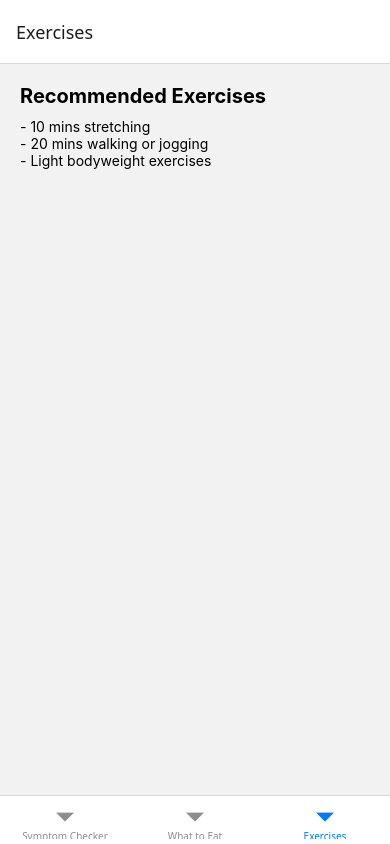
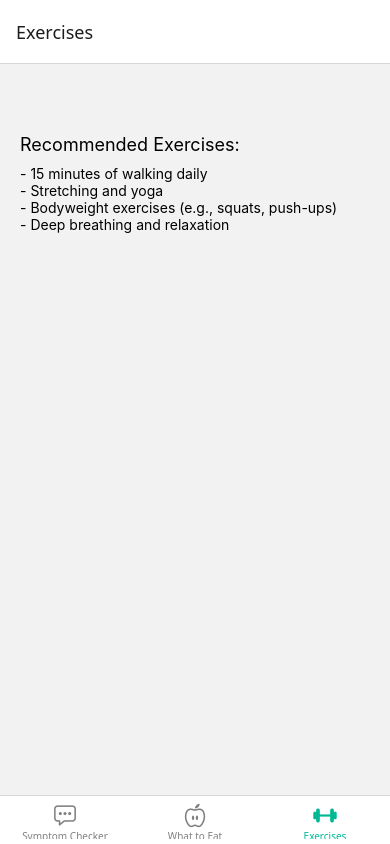
Before and after one commit to Xlai05/HealthHub, a React Native app in the folder health-companion/: screen /Exercises in a window 390 px wide. Built offline with nearby package versions, Linux system fonts and the light colour scheme.

Commit message:
Cute Icons

```diff
--- a/health-companion/App.js
+++ b/health-companion/App.js
@@ -1,18 +1,36 @@
 import React from 'react';
 import { NavigationContainer } from '@react-navigation/native';
 import { createBottomTabNavigator } from '@react-navigation/bottom-tabs';
-import { Text, View, StyleSheet } from 'react-native';
+import { Ionicons } from '@expo/vector-icons';
+
 import ChatScreen from './screens/ChatScreen';
 import FoodScreen from './screens/FoodScreen';
 import ExerciseScreen from './screens/ExerciseScreen';
-
 
 const Tab = createBottomTabNavigator();
 
 export default function App() {
   return (
     <NavigationContainer>
-      <Tab.Navigator>
+      <Tab.Navigator
+        screenOptions={({ route }) => ({
+          tabBarIcon: ({ focused, color, size }) => {
+            let iconName;
+
+            if (route.name === 'Symptom Checker') {
+              iconName = focused ? 'chatbox-ellipses' : 'chatbox-ellipses-outline';
+            } else if (route.name === 'What to Eat') {
+              iconName = focused ? 'nutrition' : 'nutrition-outline';
+            } else if (route.name === 'Exercises') {
+              iconName = focused ? 'barbell' : 'barbell-outline';
+            }
+
+            return <Ionicons name={iconName} size={size} color={color} />;
+          },
+          tabBarActiveTintColor: '#00b894',
+          tabBarInactiveTintColor: 'gray',
+        })}
+      >
         <Tab.Screen name="Symptom Checker" component={ChatScreen} />
         <Tab.Screen name="What to Eat" component={FoodScreen} />
         <Tab.Screen name="Exercises" component={ExerciseScreen} />
--- a/health-companion/screens/ChatScreen.js
+++ b/health-companion/screens/ChatScreen.js
@@ -1,13 +1,17 @@
+// screens/ChatScreen.js
 import React, { useState } from 'react';
-import { View, TextInput, Button, Text, StyleSheet, ScrollView } from 'react-native';
+import { View, Text, TextInput, Button, StyleSheet } from 'react-native';
 
 export default function ChatScreen() {
-  const [input, setInput] = useState('');
-  const [response, setResponse] = useState('Try using paracetamol for mild headache. Stay hydrated!');
+  const [symptom, setSymptom] = useState('');
+  const [response, setResponse] = useState('');
 
   const handleCheck = () => {
-    // This will be replaced by real API call later
-    setResponse(`You said: ${input}. (Here would be an OTC suggestion.)`);
+    if (symptom.toLowerCase().includes('runny nose')) {
+      setResponse('Try an OTC antihistamine like loratadine or diphenhydramine.');
+    } else {
+      setResponse('Sorry, no suggestion for that symptom yet.');
+    }
   };
 
   return (
@@ -15,32 +19,19 @@ export default function ChatScreen() {
       <Text style={styles.title}>Enter your symptom:</Text>
       <TextInput
         style={styles.input}
-        placeholder="e.g., runny nose"
-        value={input}
-        onChangeText={setInput}
+        placeholder="e.g. runny nose"
+        value={symptom}
+        onChangeText={setSymptom}
       />
       <Button title="Check" onPress={handleCheck} />
-      <ScrollView style={styles.response}>
-        <Text>{response}</Text>
-      </ScrollView>
+      <Text style={styles.response}>{response}</Text>
     </View>
   );
 }
 
 const styles = StyleSheet.create({
-  container: { flex: 1, padding: 20 },
+  container: { padding: 20, marginTop: 50 },
   title: { fontSize: 18, marginBottom: 10 },
-  input: {
-    borderColor: '#ccc',
-    borderWidth: 1,
-    borderRadius: 5,
-    padding: 10,
-    marginBottom: 10,
-  },
-  response: {
-    marginTop: 20,
-    backgroundColor: '#f0f0f0',
-    padding: 15,
-    borderRadius: 5,
-  },
+  input: { borderWidth: 1, padding: 10, marginBottom: 10, borderRadius: 5 },
+  response: { marginTop: 20, fontSize: 16 }
 });
--- a/health-companion/screens/ExerciseScreen.js
+++ b/health-companion/screens/ExerciseScreen.js
@@ -1,18 +1,20 @@
+// screens/ExerciseScreen.js
 import React from 'react';
 import { View, Text, StyleSheet } from 'react-native';
 
 export default function ExerciseScreen() {
   return (
     <View style={styles.container}>
-      <Text style={styles.title}>Recommended Exercises</Text>
-      <Text>- 10 mins stretching</Text>
-      <Text>- 20 mins walking or jogging</Text>
-      <Text>- Light bodyweight exercises</Text>
+      <Text style={styles.title}>Recommended Exercises:</Text>
+      <Text>- 15 minutes of walking daily</Text>
+      <Text>- Stretching and yoga</Text>
+      <Text>- Bodyweight exercises (e.g., squats, push-ups)</Text>
+      <Text>- Deep breathing and relaxation</Text>
     </View>
   );
 }
 
 const styles = StyleSheet.create({
-  container: { flex: 1, padding: 20 },
-  title: { fontSize: 20, marginBottom: 10, fontWeight: 'bold' },
+  container: { padding: 20, marginTop: 50 },
+  title: { fontSize: 18, marginBottom: 10 }
 });
--- a/health-companion/screens/FoodScreen.js
+++ b/health-companion/screens/FoodScreen.js
@@ -1,18 +1,20 @@
+// screens/FoodScreen.js
 import React from 'react';
 import { View, Text, StyleSheet } from 'react-native';
 
 export default function FoodScreen() {
   return (
     <View style={styles.container}>
-      <Text style={styles.title}>Suggested Foods (Mock Data)</Text>
-      <Text>- Eat more fruits (e.g., oranges, bananas)</Text>
-      <Text>- Include whole grains and lean protein</Text>
-      <Text>- Drink lots of water!</Text>
+      <Text style={styles.title}>Healthy Foods to Eat:</Text>
+      <Text>- Fruits like bananas and apples</Text>
+      <Text>- Leafy greens (e.g., spinach, kale)</Text>
+      <Text>- Lean proteins like chicken or tofu</Text>
+      <Text>- Lots of water!</Text>
     </View>
   );
 }
 
 const styles = StyleSheet.create({
-  container: { flex: 1, padding: 20 },
-  title: { fontSize: 20, marginBottom: 10, fontWeight: 'bold' },
+  container: { padding: 20, marginTop: 50 },
+  title: { fontSize: 18, marginBottom: 10 }
 });
```
